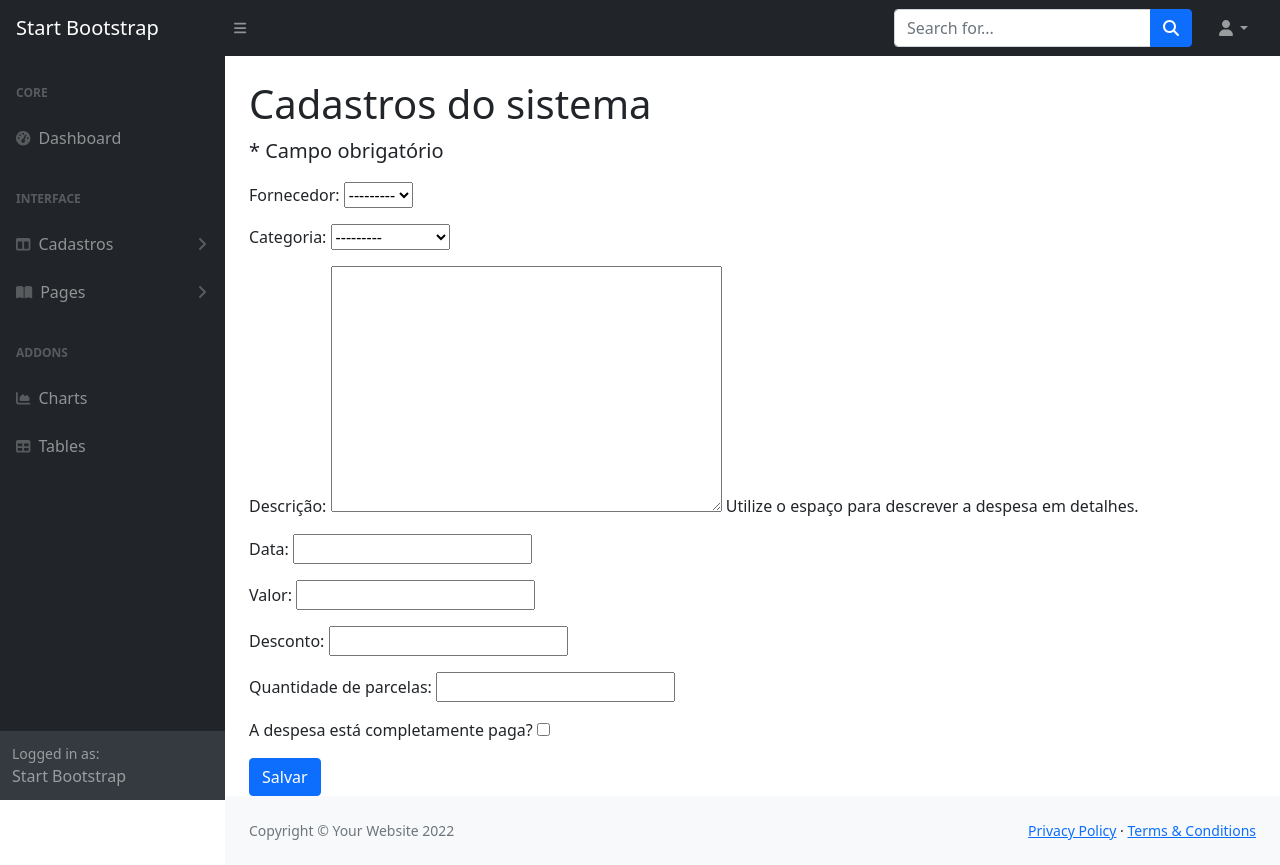
After one commit to rafaelzottesso/NAES-2022, a Django app: page /cadastrar/despesa/ in a window 1280 px wide. The commit adds this page. Run offline with Django 4.2, Linux system fonts and the light colour scheme; data comes from the database, SQL or seed files in the repository; both versions use the stored data as it was after the commit; data that the repository does not hold is empty; some libraries are stand-ins or nearby versions.

Commit message:
Criação das views para inserir e alterar; criação do formulário HTML

```diff
--- a/cadastros/models.py
+++ b/cadastros/models.py
@@ -4,6 +4,9 @@ from django.db import models
 # Create your models here.
 class Tipo_Despesa(models.Model):
     nome = models.CharField(max_length=100)
+
+    def __str__(self):
+        return f"{self.nome}"
 
 
 class Fornecedor(models.Model):
--- /dev/null
+++ b/cadastros/templates/cadastros/form.html
@@ -0,0 +1,25 @@
+{% extends 'paginas/modelo.html' %}
+
+{% load static %}
+
+{% block conteudo %}
+
+<h1 class="mt-4">Cadastros do sistema</h1>
+
+<p class="lead">
+    * Campo obrigatório
+</p>
+
+<form method="POST">
+
+    {% csrf_token %}
+
+    {{ form.as_p }}
+
+    <button type="submit" class="btn btn-primary">
+        Salvar
+    </button>
+
+</form>
+
+{% endblock %}
--- a/cadastros/urls.py
+++ b/cadastros/urls.py
@@ -1,5 +1,14 @@
 from django.urls import path
 
+from .views import FornecedorCreate, DespesaCreate, TipoDespesaCreate
+from .views import FornecedorUpdate, DespesaUpdate, TipoDespesaUpdate
+
 urlpatterns = [
-    # path('', IndexView.as_view(), name='index'),
+    path('cadastrar/fornecedor/', FornecedorCreate.as_view(), name='cadastrar-fornecedor'),
+    path('cadastrar/despesa/', DespesaCreate.as_view(), name='cadastrar-despesa'),
+    path('cadastrar/tipo-despesa/', TipoDespesaCreate.as_view(), name='cadastrar-tipo-despesa'),
+
+    path('editar/fornecedor/<int:pk>/', FornecedorUpdate.as_view(), name='editar-fornecedor'),
+    path('editar/despesa/<int:pk>/', DespesaUpdate.as_view(), name='editar-despesa'),
+    path('editar/tipo-despesa/<int:pk>/', TipoDespesaUpdate.as_view(),name='editar-tipo-despesa'),
 ]
--- a/cadastros/views.py
+++ b/cadastros/views.py
@@ -1,3 +1,52 @@
-from django.shortcuts import render
+from dataclasses import field
+from django.urls import reverse_lazy
+from django.views.generic.edit import CreateView, UpdateView
+
+from .models import Tipo_Despesa, Fornecedor, Despesa, Parcela
 
 # Create your views here.
+
+class FornecedorCreate(CreateView):
+    model = Fornecedor
+    fields = ['nome', 'documento', 'telefone']
+    template_name = 'cadastros/form.html'
+    success_url = reverse_lazy('index')
+
+
+class TipoDespesaCreate(CreateView):
+    model = Tipo_Despesa
+    fields = ['nome']
+    template_name = 'cadastros/form.html'
+    success_url = reverse_lazy('index')
+
+
+class DespesaCreate(CreateView):
+    model = Despesa
+    fields = ['fornecedor', 'categoria', 'descricao', 'data', 'valor', 'desconto', 'parcelas', 'quitou']
+    template_name = 'cadastros/form.html'
+    success_url = reverse_lazy('index')
+
+
+###################################
+
+
+class FornecedorUpdate(UpdateView):
+    model = Fornecedor
+    fields = ['nome', 'documento', 'telefone']
+    template_name = 'cadastros/form.html'
+    success_url = reverse_lazy('index')
+
+
+class TipoDespesaUpdate(UpdateView):
+    model = Tipo_Despesa
+    fields = ['nome']
+    template_name = 'cadastros/form.html'
+    success_url = reverse_lazy('index')
+
+
+class DespesaUpdate(UpdateView):
+    model = Despesa
+    fields = ['fornecedor', 'categoria', 'descricao',
+              'data', 'valor', 'desconto', 'parcelas', 'quitou']
+    template_name = 'cadastros/form.html'
+    success_url = reverse_lazy('index')
--- a/paginas/templates/paginas/index.html
+++ b/paginas/templates/paginas/index.html
@@ -1,6 +1,10 @@
 {% extends 'paginas/modelo.html' %}
 
 {% load static %}
+
+{% block titulo %}
+<title>GEFIN ~ Página Inicial</title>
+{% endblock %}
 
 {% block conteudo %}
 <h1 class="mt-4">Olá Templates</h1>
--- a/paginas/templates/paginas/modelo.html
+++ b/paginas/templates/paginas/modelo.html
@@ -74,14 +74,15 @@
                         <a class="nav-link collapsed" href="#" data-bs-toggle="collapse"
                             data-bs-target="#collapseLayouts" aria-expanded="false" aria-controls="collapseLayouts">
                             <div class="sb-nav-link-icon"><i class="fas fa-columns"></i></div>
-                            Layouts
+                            Cadastros
                             <div class="sb-sidenav-collapse-arrow"><i class="fas fa-angle-down"></i></div>
                         </a>
                         <div class="collapse" id="collapseLayouts" aria-labelledby="headingOne"
                             data-bs-parent="#sidenavAccordion">
                             <nav class="sb-sidenav-menu-nested nav">
-                                <a class="nav-link" href="layout-static.html">Static Navigation</a>
-                                <a class="nav-link" href="layout-sidenav-light.html">Light Sidenav</a>
+                                <a class="nav-link" href="{% url 'cadastrar-fornecedor' %}">Fornecedor</a>
+                                <a class="nav-link" href="{% url 'cadastrar-tipo-despesa' %}">Tipo Despesa</a>
+                                <a class="nav-link" href="{% url 'cadastrar-despesa' %}">Despesa</a>
                             </nav>
                         </div>
                         <a class="nav-link collapsed" href="#" data-bs-toggle="collapse" data-bs-target="#collapsePages"
```
Also changed, not shown: db.sqlite3.
